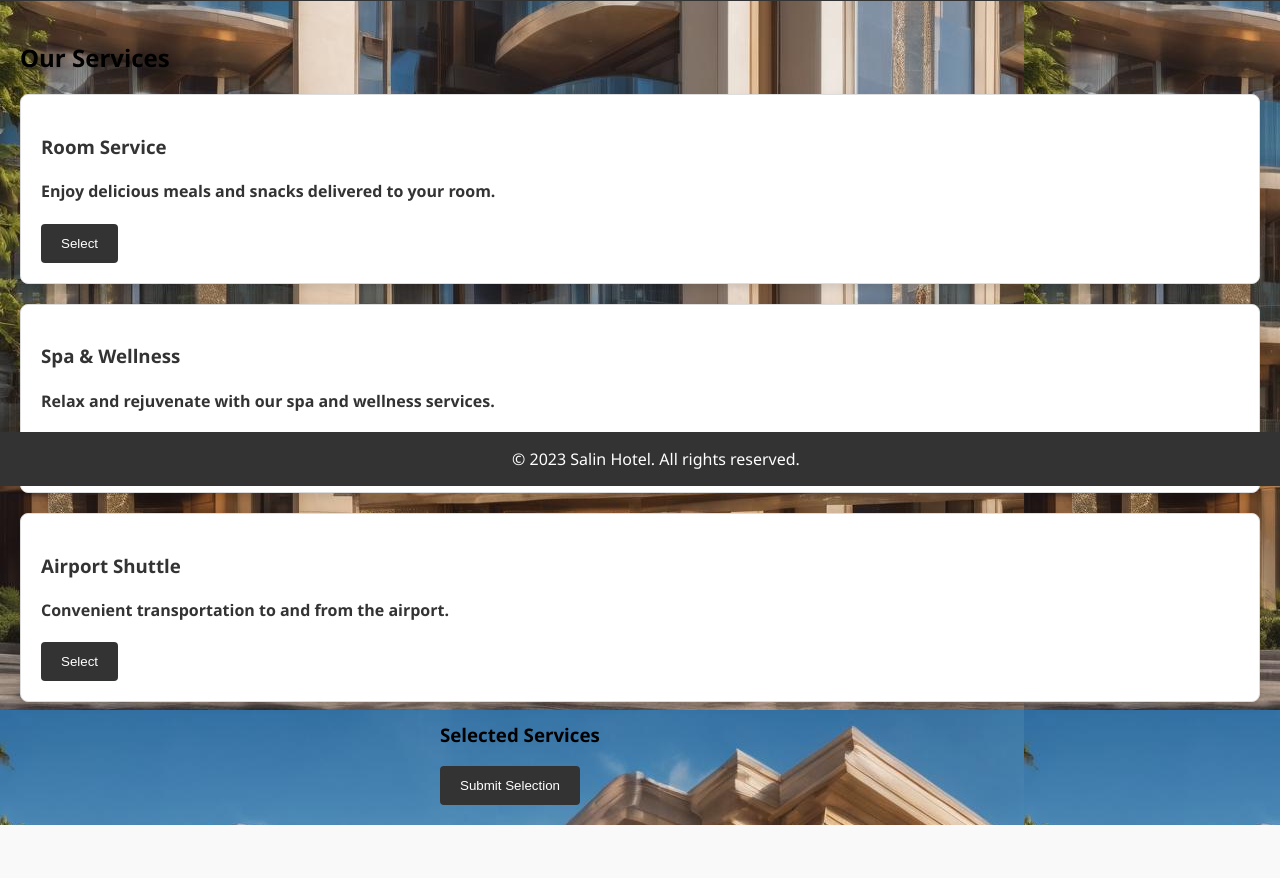
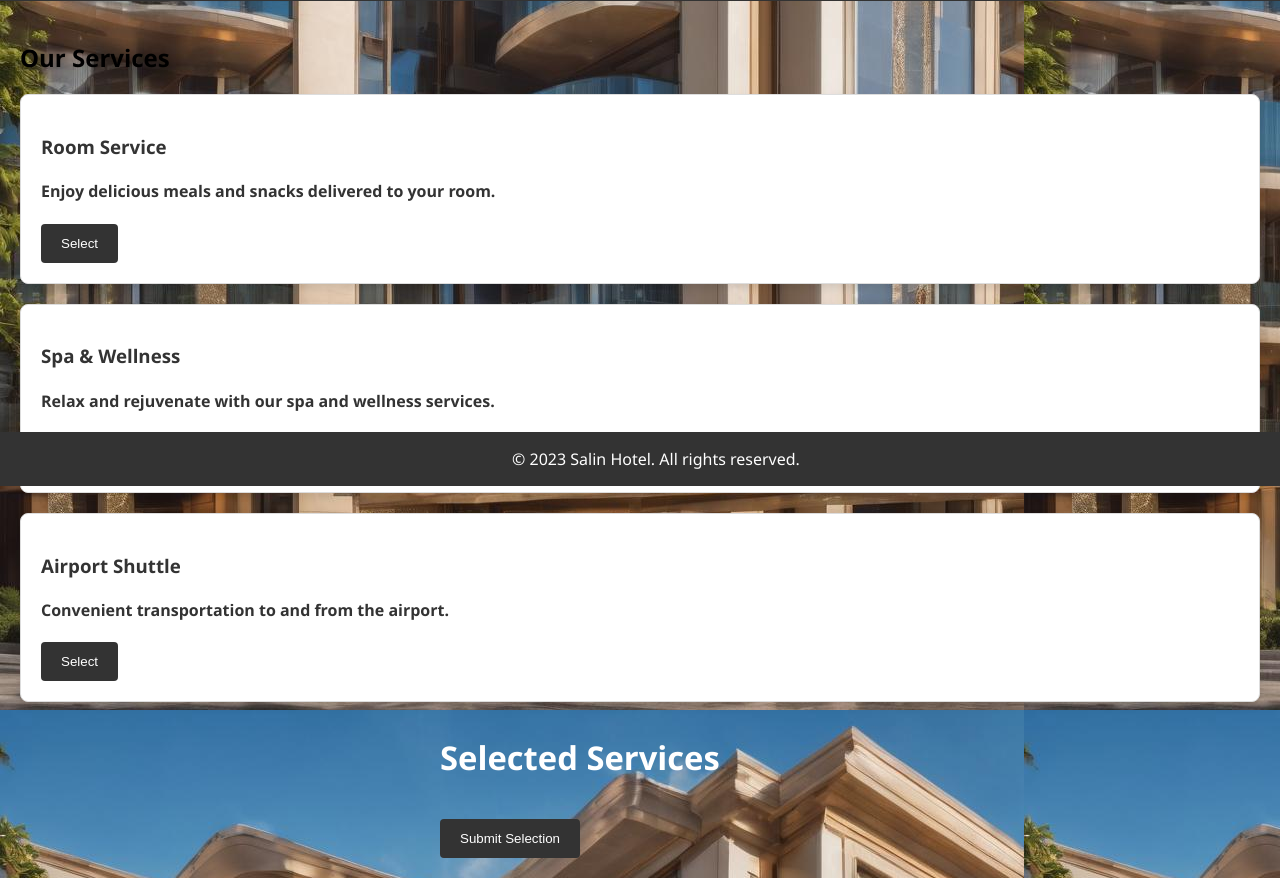
Before and after one commit to JoshMith/salinhotel.github.io, a plain HTML site: page services.html in a window 1280 px wide. Shown: the part 314-1192 px from the top of the page. Before the commit the page ends 1139 px from the top, so only its background shows below. Drawn offline with Linux system fonts and the light colour scheme.

Commit message:
Update services.html

```diff
--- a/services.html
+++ b/services.html
@@ -41,18 +41,13 @@
 
     <!-- Add more service cards as needed -->
 
-    <form id="selectedServicesForm" action="your-server-endpoint" method="post">
-      <h3>Selected Services</h3>
+    <form style="font-size: 28px;" id="selectedServicesForm" action="your-server-endpoint" method="post">
+      <h3 style="color: #ffffff;">Selected Services</h3>
       <ul id="selectedServicesList"></ul>
       <button type="submit">Submit Selection</button>
     </form>
 
   </main>
-
-  <footer>
-    &copy; 2023 Salin Hotel. All rights reserved.
-  </footer>
-
   <script>
     function selectService(serviceName) {
       const selectedServicesList = document.getElementById('selectedServicesList');
@@ -62,5 +57,10 @@
     }
   </script>
 
+  <footer>
+    &copy; 2023 Salin Hotel. All rights reserved.
+  </footer>
+
+
 </body>
 </html>
```
